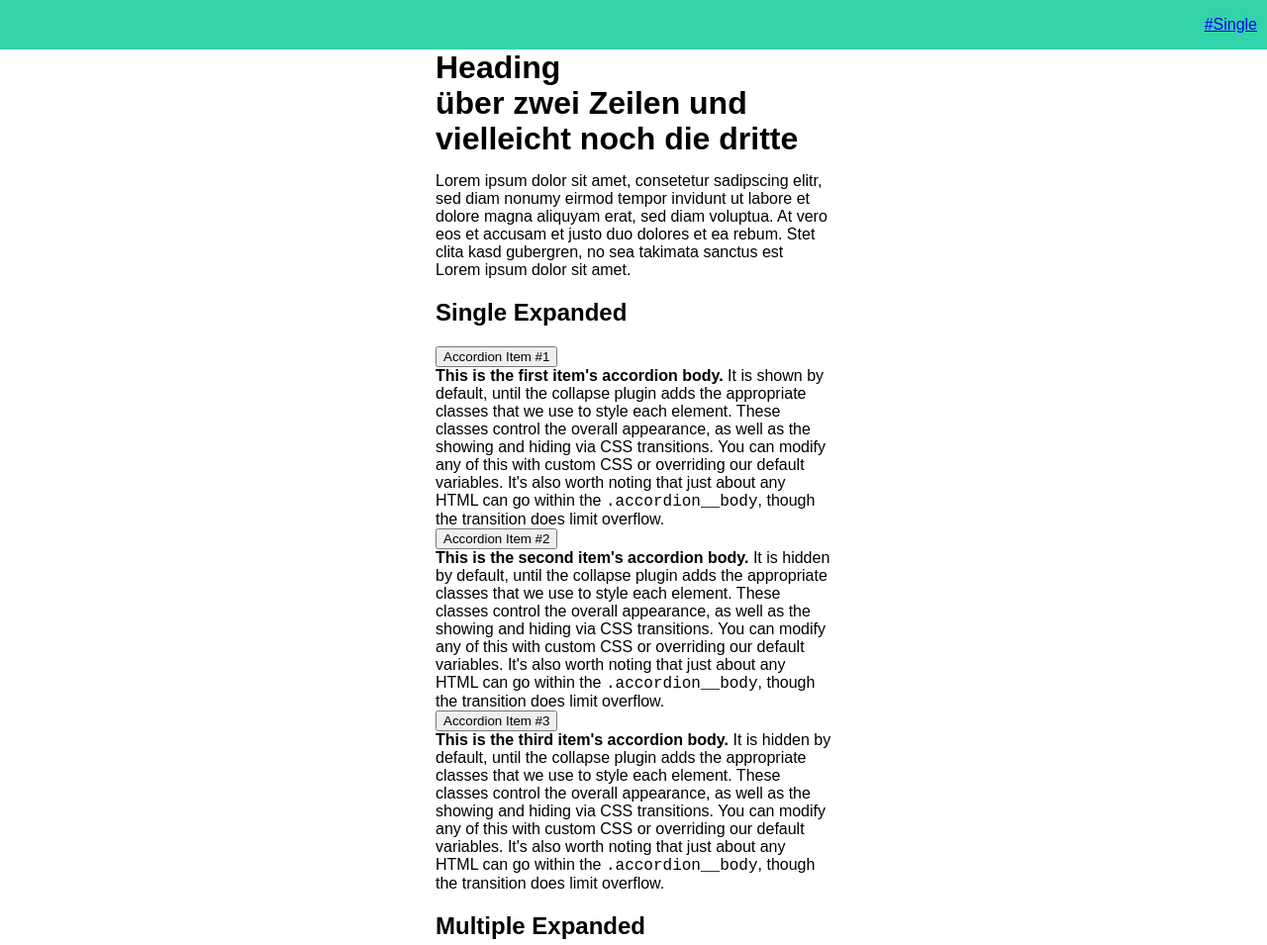
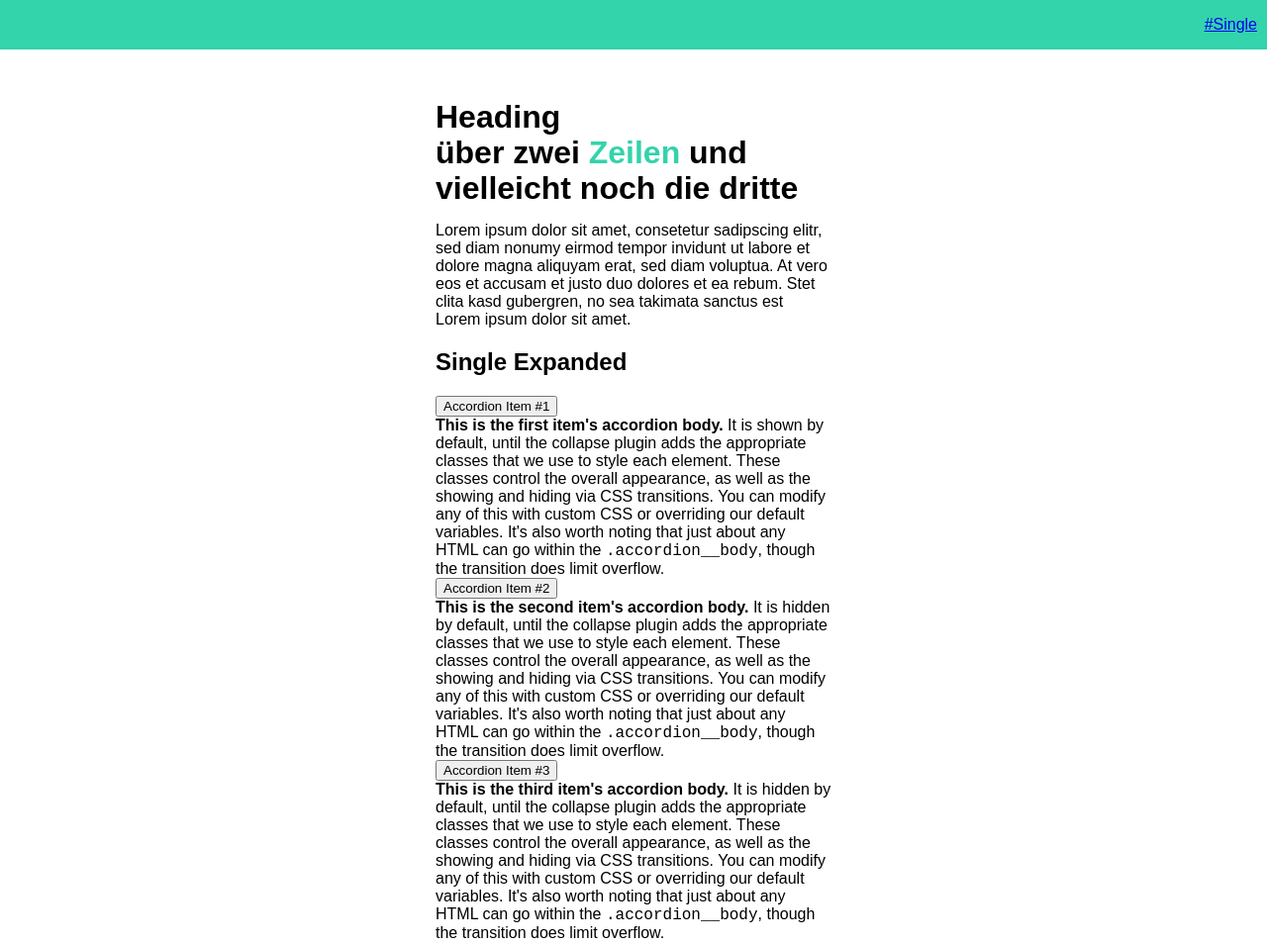
Before and after one commit to ukiefer/animation, a plain HTML site: page index.html in a window 1280 px wide. Shown: the top 955 px of the page at 99% size. Drawn offline with Linux system fonts and the light colour scheme.

Commit message:
Add em to headline

```diff
--- a/css/main.sass
+++ b/css/main.sass
@@ -9,6 +9,7 @@ html
 body
     margin: 0
     font-size: 1.6rem
+
 
 header
     width: 100%
@@ -31,3 +32,8 @@ main
     margin: 50px auto
     font-size: 1.6rem
     font-family: sans-serif
+
+h1, .h1__line
+    em
+        font-style: normal
+        color: rgba(0,200,150,.8)
--- a/index.html
+++ b/index.html
@@ -13,7 +13,7 @@
 <body>
   <header><a href="#first">#Single</a></header>
   <main>
-    <h1>Heading<br>über zwei Zeilen und vielleicht noch die dritte</h1>
+    <h1>Heading<br>über zwei <em>Zeilen</em> und vielleicht noch die dritte</h1>
     <p>Lorem ipsum dolor sit amet, consetetur sadipscing elitr, sed diam nonumy eirmod tempor invidunt ut labore et dolore magna aliquyam erat, sed diam voluptua. At vero eos et accusam et justo duo dolores et ea rebum. Stet clita kasd gubergren, no sea takimata sanctus est Lorem ipsum dolor sit amet.</p>
     <h2 id="first">Single Expanded</h2>
     <div class="accordion" id="acc1">
```
Also changed, not shown: css/main.css, 1 other file.
